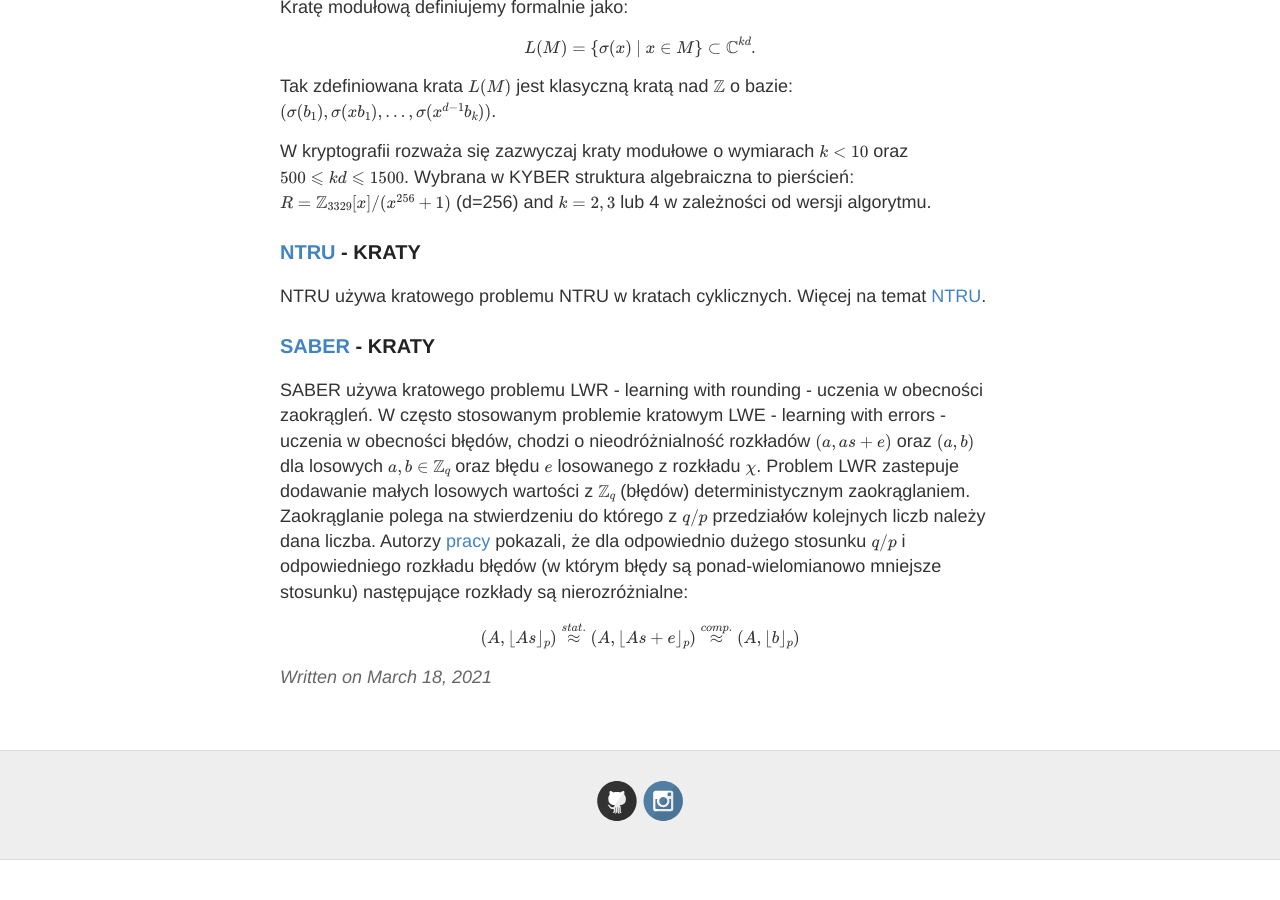
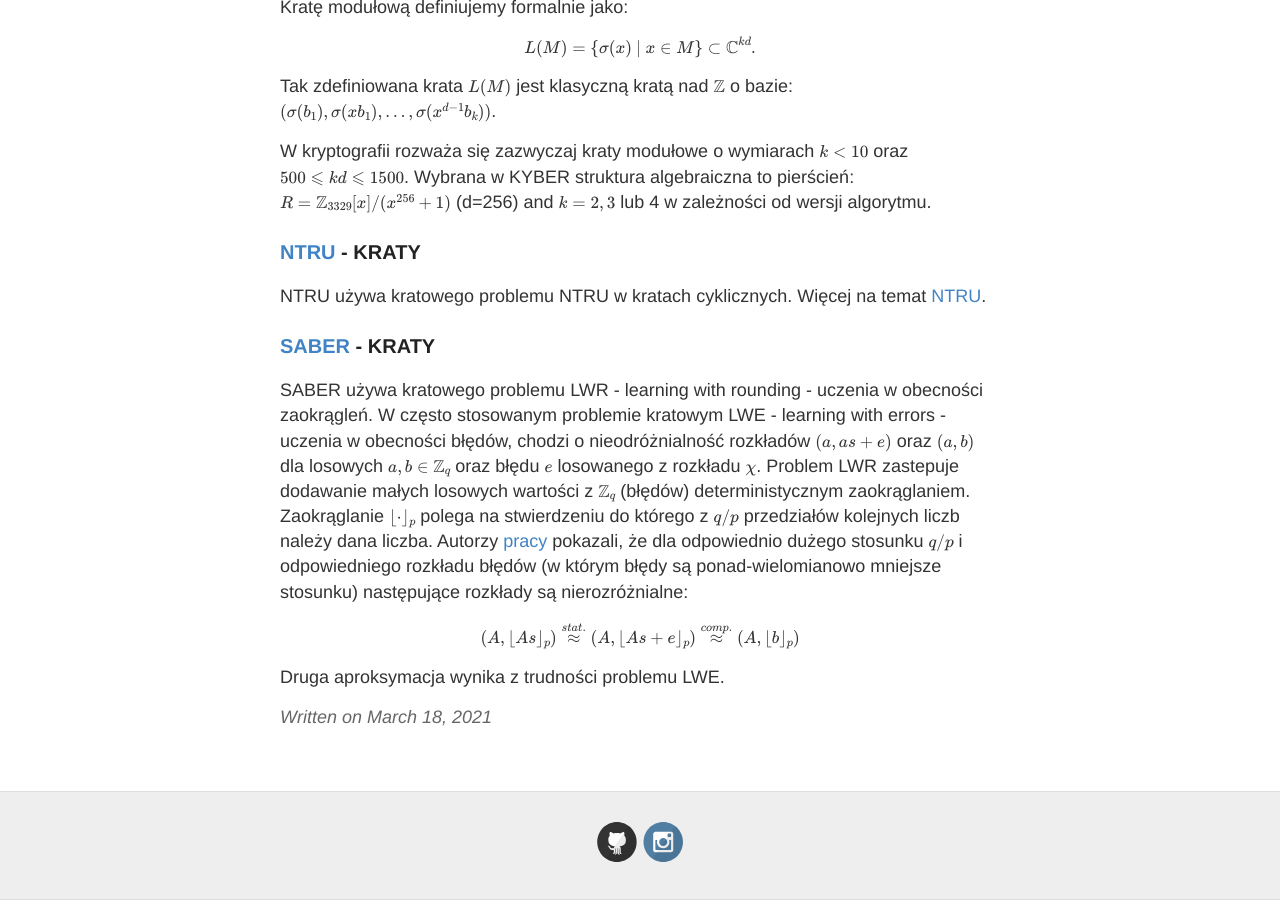
Before and after one commit to keIpie/keIpie.github.io, a Jekyll site: the page built from pq/_posts/2021-3-18-nist-round-3.md, in a window 1280 px wide and 900 px high, scrolled down 1501 px. Built offline with Jekyll 4.4.1, drawn with Linux system fonts in a browser that asks for light colours; formulas are drawn with MathJax 3; before the commit the page ends 2361 px from its top, so only the background shows below that.

Commit message:
saber lwr

```diff
--- a/pq/_posts/2021-3-18-nist-round-3.md
+++ b/pq/_posts/2021-3-18-nist-round-3.md
@@ -67,8 +67,10 @@ NTRU używa kratowego problemu NTRU w kratach cyklicznych. Więcej na temat [NTR
 SABER używa kratowego problemu LWR - learning with rounding - uczenia w obecności zaokrągleń. W często stosowanym problemie kratowym LWE -
 learning with errors - uczenia w obecności błędów, chodzi o nieodróżnialność rozkładów $(a,as+e)$ oraz $(a,b)$ dla losowych
 $a,b \in \mathbb{Z}_q$ oraz błędu $e$ losowanego z rozkładu $\chi$. Problem LWR zastepuje dodawanie małych losowych wartości z $\mathbb {Z}_q$
-(błędów) deterministycznym zaokrąglaniem. Zaokrąglanie polega na stwierdzeniu do którego z $q/p$ przedziałów kolejnych liczb należy dana liczba.
+(błędów) deterministycznym zaokrąglaniem. Zaokrąglanie $\lfloor \cdot \rfloor_p$ polega na stwierdzeniu do którego z $q/p$ przedziałów kolejnych liczb należy dana liczba.
 Autorzy [pracy](https://eprint.iacr.org/2011/401.pdf) pokazali, że dla odpowiednio dużego stosunku $q/p$ i odpowiedniego rozkładu błędów
 (w którym błędy są ponad-wielomianowo mniejsze stosunku) następujące rozkłady są nierozróżnialne:
 
 $$ (A,\lfloor As \rfloor_p) \stackrel{stat.}{\approx} (A, \lfloor As + e\rfloor_p) \stackrel{comp.}{\approx} (A, \lfloor b \rfloor_p)$$
+
+Druga aproksymacja wynika z trudności problemu LWE.
```
